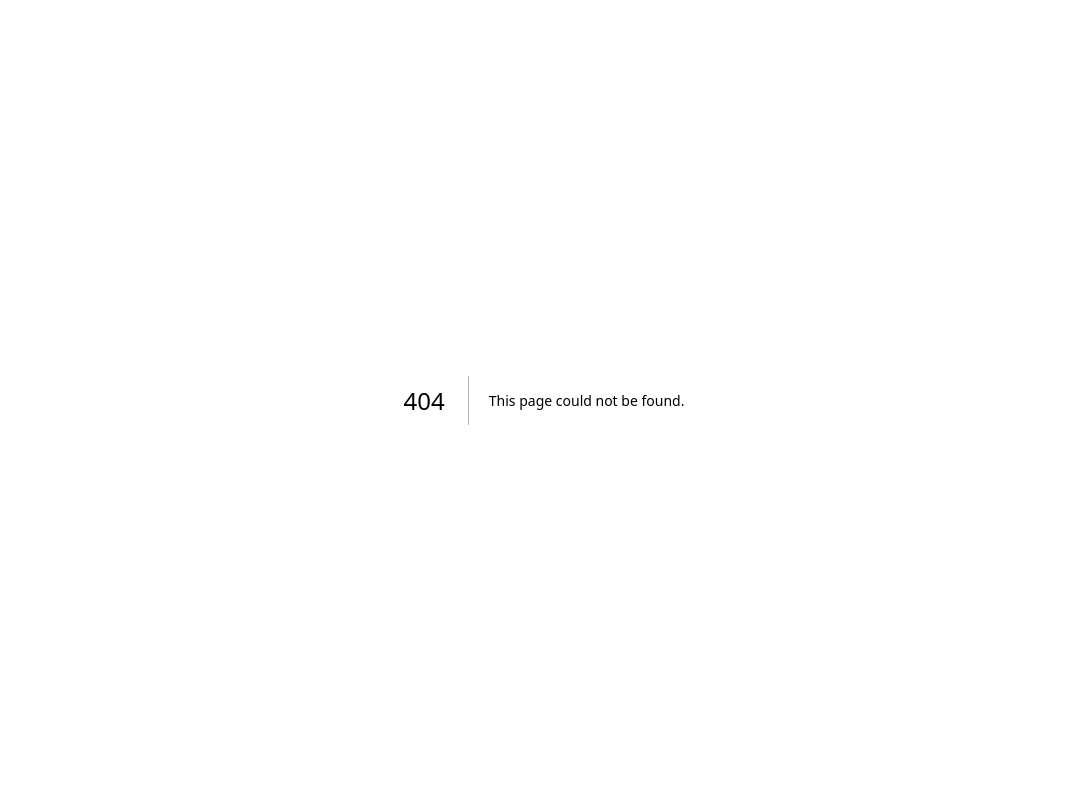
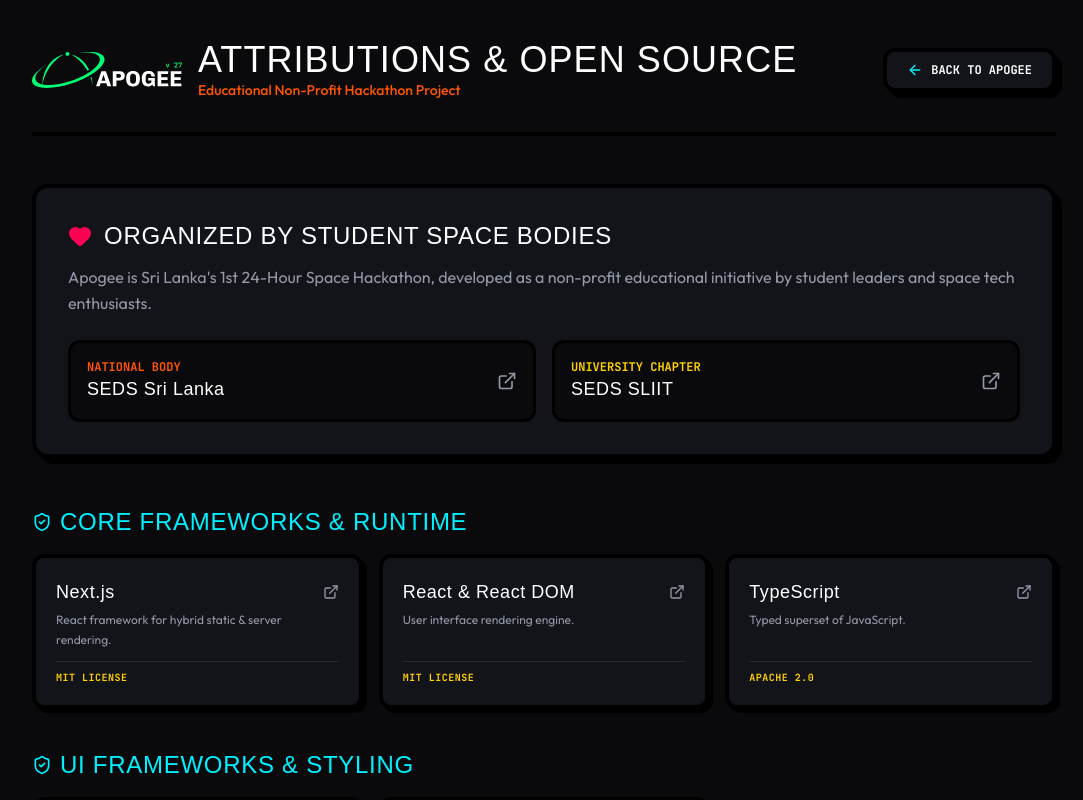
Before and after one commit to Thawshi-Srikanth/apogee, a Next.js app: page /attributions in a window 1280 px wide. Before the commit this address had no page. Shown: the top 800 px of the page, without its empty margins (96-1179 px from the left). Built offline with nearby package versions, Linux system fonts and the light colour scheme; a web font is replaced by a local one.

Commit message:
feat: add dedicated /attributions page with SEDS organization links and update footer link

```diff
--- /dev/null
+++ b/app/attributions/page.tsx
@@ -0,0 +1,173 @@
+"use client";
+
+import React from "react";
+import Link from "next/link";
+import { ArrowLeft, ExternalLink, ShieldCheck, Heart } from "lucide-react";
+import { Logo } from "@/components/Logo";
+
+export default function AttributionsPage() {
+  const openSourceItems = [
+    {
+      category: "Core Frameworks & Runtime",
+      items: [
+        { name: "Next.js", desc: "React framework for hybrid static & server rendering.", license: "MIT License", url: "https://nextjs.org" },
+        { name: "React & React DOM", desc: "User interface rendering engine.", license: "MIT License", url: "https://react.dev" },
+        { name: "TypeScript", desc: "Typed superset of JavaScript.", license: "Apache 2.0", url: "https://www.typescriptlang.org" },
+      ],
+    },
+    {
+      category: "UI Frameworks & Styling",
+      items: [
+        { name: "Tailwind CSS v4", desc: "Utility-first CSS framework & theme engine.", license: "MIT License", url: "https://tailwindcss.com" },
+        { name: "Lucide React", desc: "Clean, consistent SVG icon library.", license: "ISC License", url: "https://lucide.dev" },
+      ],
+    },
+    {
+      category: "State Management & Physics Animations",
+      items: [
+        { name: "Framer Motion", desc: "Motion library for fluid spring animations & gestures.", license: "MIT License", url: "https://framer.com/motion" },
+        { name: "Zustand", desc: "Lightweight reactive state management.", license: "MIT License", url: "https://github.com/pmndrs/zustand" },
+        { name: "Canvas Confetti", desc: "High-performance Canvas2D particle celebration engine.", license: "ISC License", url: "https://github.com/catdad/canvas-confetti" },
+      ],
+    },
+    {
+      category: "Fonts & Typography Assets",
+      items: [
+        { name: "Cubano", desc: "Rounded bold display headline typeface by C. Van De Water.", license: "Lost Type Personal & Educational License", url: "http://www.losttype.com/font/?name=cubano" },
+        { name: "Outfit", desc: "Modern geometric display sans-serif typeface.", license: "SIL Open Font License 1.1", url: "https://fonts.google.com/specimen/Outfit" },
+        { name: "JetBrains Mono", desc: "Developer monospaced typeface.", license: "SIL Open Font License 1.1", url: "https://fonts.google.com/specimen/JetBrains+Mono" },
+        { name: "Inter", desc: "High-legibility sans-serif typeface.", license: "SIL Open Font License 1.1", url: "https://fonts.google.com/specimen/Inter" },
+        { name: "Press Start 2P", desc: "Retro 8-bit arcade pixel font.", license: "SIL Open Font License 1.1", url: "https://fonts.google.com/specimen/Press+Start+2P" },
+      ],
+    },
+  ];
+
+  return (
+    <div className="min-h-screen bg-[var(--bg-void)] text-[var(--text-cloud)] selection:bg-[#FF6B35] selection:text-white py-10 px-4 sm:px-6 lg:px-8">
+      <div className="max-w-5xl mx-auto">
+
+        {/* Top Header & Navigation */}
+        <div className="flex flex-col sm:flex-row sm:items-center justify-between gap-4 mb-12 border-b-4 border-[var(--card-border-color)] pb-8">
+          <div className="flex items-center gap-4">
+            <Logo />
+            <div>
+              <h1 className="font-heading text-3xl sm:text-4xl font-normal uppercase tracking-wide">
+                Attributions & Open Source
+              </h1>
+              <p className="font-sans text-sm text-[var(--accent-orange)] font-medium">
+                Educational Non-Profit Hackathon Project
+              </p>
+            </div>
+          </div>
+
+          <Link
+            href="/"
+            className="inline-flex items-center gap-2 px-5 py-2.5 rounded-xl bg-[var(--bg-card)] card-border font-mono text-xs font-bold uppercase text-[var(--text-cloud)] card-shadow hover:-translate-x-0.5 hover:-translate-y-0.5 transition-transform w-fit"
+          >
+            <ArrowLeft className="h-4 w-4 text-[var(--accent-cyan)]" />
+            BACK TO APOGEE
+          </Link>
+        </div>
+
+        {/* Co-Organizers Highlight Card */}
+        <div className="rounded-2xl bg-[var(--bg-card)] card-border p-6 sm:p-8 card-shadow mb-12">
+          <div className="flex items-center gap-3 mb-3">
+            <Heart className="h-6 w-6 text-[var(--accent-pink)] fill-current" />
+            <h2 className="font-heading text-2xl font-normal uppercase tracking-wide text-[var(--text-cloud)]">
+              Organized By Student Space Bodies
+            </h2>
+          </div>
+          <p className="font-sans text-base text-[var(--text-muted)] leading-relaxed mb-6">
+            Apogee is Sri Lanka's 1st 24-Hour Space Hackathon, developed as a non-profit educational initiative by student leaders and space tech enthusiasts.
+          </p>
+
+          <div className="grid grid-cols-1 sm:grid-cols-2 gap-4">
+            <a
+              href="https://sedssrilanka.org"
+              target="_blank"
+              rel="noreferrer"
+              className="p-4 rounded-xl bg-[var(--bg-void)] border-3 border-[var(--card-border-color)] hover:border-[var(--accent-orange)] transition-colors flex items-center justify-between group"
+            >
+              <div>
+                <div className="font-mono text-xs font-bold text-[var(--accent-orange)] uppercase">National Body</div>
+                <div className="font-heading text-lg font-normal text-[var(--text-cloud)]">SEDS Sri Lanka</div>
+              </div>
+              <ExternalLink className="h-5 w-5 text-[var(--text-muted)] group-hover:text-[var(--accent-orange)] transition-colors" />
+            </a>
+
+            <a
+              href="https://seds-sliit.org"
+              target="_blank"
+              rel="noreferrer"
+              className="p-4 rounded-xl bg-[var(--bg-void)] border-3 border-[var(--card-border-color)] hover:border-[var(--accent-yellow)] transition-colors flex items-center justify-between group"
+            >
+              <div>
+                <div className="font-mono text-xs font-bold text-[var(--accent-yellow)] uppercase">University Chapter</div>
+                <div className="font-heading text-lg font-normal text-[var(--text-cloud)]">SEDS SLIIT</div>
+              </div>
+              <ExternalLink className="h-5 w-5 text-[var(--text-muted)] group-hover:text-[var(--accent-yellow)] transition-colors" />
+            </a>
+          </div>
+        </div>
+
+        {/* Categories of Open Source Dependencies */}
+        <div className="space-y-10">
+          {openSourceItems.map((sec, idx) => (
+            <div key={idx}>
+              <h3 className="font-heading text-2xl font-normal uppercase tracking-wide text-[var(--accent-cyan)] mb-4 flex items-center gap-2">
+                <ShieldCheck className="h-5 w-5" />
+                {sec.category}
+              </h3>
+
+              <div className="grid grid-cols-1 sm:grid-cols-2 lg:grid-cols-3 gap-4">
+                {sec.items.map((item, iIdx) => (
+                  <div
+                    key={iIdx}
+                    className="rounded-xl bg-[var(--bg-card)] card-border p-5 flex flex-col justify-between card-shadow-sm hover:-translate-x-0.5 hover:-translate-y-0.5 transition-transform"
+                  >
+                    <div>
+                      <div className="flex items-center justify-between mb-1">
+                        <h4 className="font-heading text-lg font-normal text-[var(--text-cloud)]">
+                          {item.name}
+                        </h4>
+                        <a
+                          href={item.url}
+                          target="_blank"
+                          rel="noreferrer"
+                          className="text-[var(--text-muted)] hover:text-[var(--accent-cyan)] transition-colors"
+                        >
+                          <ExternalLink className="h-4 w-4" />
+                        </a>
+                      </div>
+                      <p className="font-sans text-xs text-[var(--text-muted)] leading-relaxed mb-3">
+                        {item.desc}
+                      </p>
+                    </div>
+
+                    <div className="font-mono text-[10px] font-bold uppercase tracking-wider text-[var(--accent-yellow)] border-t border-white/10 pt-2">
+                      {item.license}
+                    </div>
+                  </div>
+                ))}
+              </div>
+            </div>
+          ))}
+        </div>
+
+        {/* Bottom Footer Back Link */}
+        <div className="mt-16 text-center border-t-4 border-[var(--card-border-color)] pt-8">
+          <p className="font-sans text-sm text-[var(--text-muted)] mb-4">
+            Built with passion by student space engineers in Colombo. MIT Licensed.
+          </p>
+          <Link
+            href="/"
+            className="inline-flex items-center gap-2 px-6 py-3 rounded-xl bg-[var(--accent-orange)] text-black font-mono text-sm font-black uppercase tracking-wider card-shadow hover:-translate-x-0.5 hover:-translate-y-0.5 transition-transform"
+          >
+            ← RETURN TO APOGEE HOMEPAGE
+          </Link>
+        </div>
+
+      </div>
+    </div>
+  );
+}
--- a/components/FooterCTA.tsx
+++ b/components/FooterCTA.tsx
@@ -1,6 +1,7 @@
 "use client";
 
 import React, { useState } from "react";
+import Link from "next/link";
 import { Button } from "@/components/ui/Button";
 import { Logo } from "@/components/Logo";
 import { RoverMascot } from "@/components/RetroMascots";
@@ -111,7 +112,7 @@
                 <li><a href="#faq" className="hover:text-[var(--text-cloud)] transition-colors">FAQ</a></li>
                 <li><a href="#faq" className="hover:text-[var(--text-cloud)] transition-colors">Rules & Guidelines</a></li>
                 <li><a href="#faq" className="hover:text-[var(--text-cloud)] transition-colors">Code of Conduct</a></li>
-                <li><a href="https://github.com/Thawshi-Srikanth/apogee/blob/main/ATTRIBUTION.md" target="_blank" rel="noreferrer" className="hover:text-[var(--text-cloud)] transition-colors">Open Source & License</a></li>
+                <li><Link href="/attributions" className="hover:text-[var(--text-cloud)] transition-colors">Open Source & Attributions</Link></li>
               </ul>
             </div>
 
```
Also changed, not shown: 1 other file (tests, documents, lock files or other folders).
